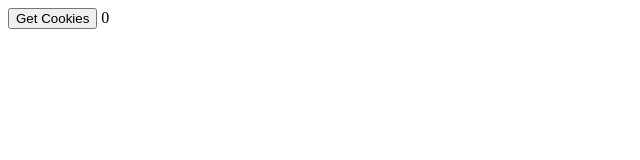
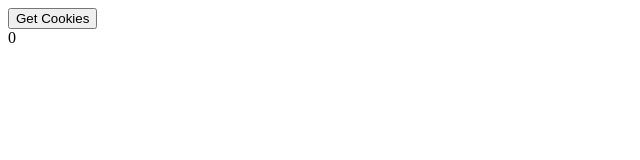
Before and after one commit to cggs-matthew-pham/js-grok, a plain HTML site: page cookie_clicker.html in a window 1280 px wide. Shown: the full height of the page, 0-640 px from the left. Drawn offline with Linux system fonts and the light colour scheme.

Commit message:
Add files via upload

```diff
--- a/cookie_clicker.html
+++ b/cookie_clicker.html
@@ -4,7 +4,7 @@
     <title>Cookie Clicker</title>
 </head>
 <body>
-    <button id="get-cookies" onclick="getCookies()">Get Cookies</button>
+    <button id="get-cookies" onclick="getCookies()">Get Cookies</button><br>
     <label id="display-cookies">0</label>
     <script>
         // JavaScript code
```
